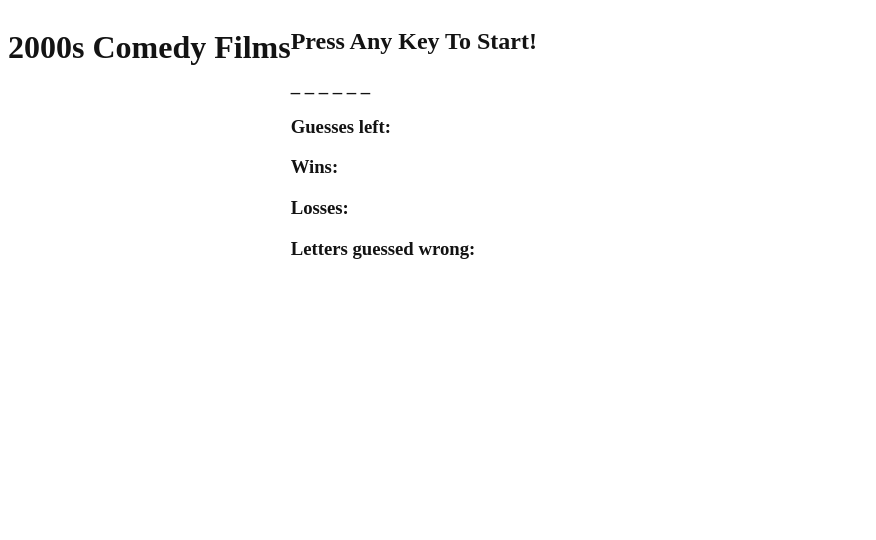
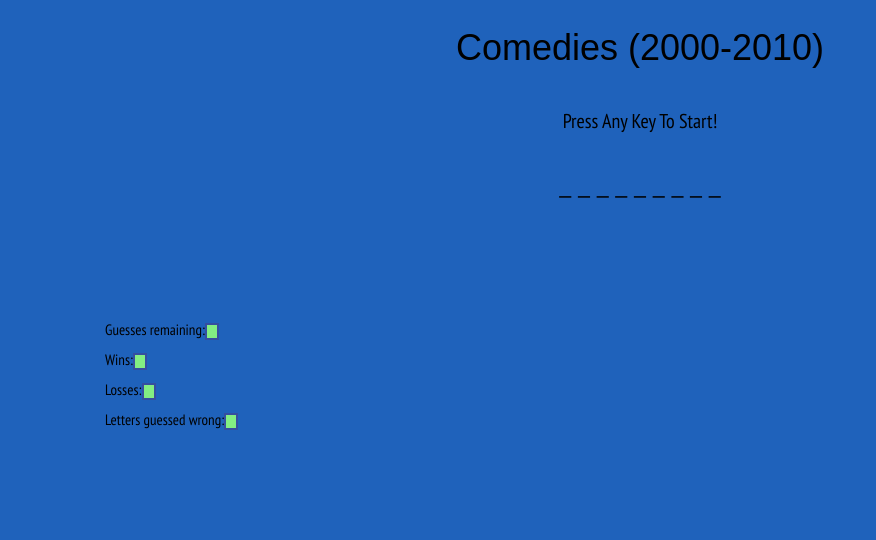
Before and after one commit to jsilver88/Word-Guess-Game, a plain HTML site: page index.html in a window 1280 px wide. Shown: the whole page, without its empty margins (0-876 px from the left). Drawn offline with Linux system fonts and the light colour scheme; a web font is replaced by a local one.

Commit message:
when user presses a key it starts game. user uses keyboard to guess each letter.

```diff
--- a/assets/css/reset.css
+++ b/assets/css/reset.css
@@ -0,0 +1,48 @@
+/* http://meyerweb.com/eric/tools/css/reset/
+   v2.0 | 20110126
+   License: none (public domain)
+*/
+
+html, body, div, span, applet, object, iframe,
+h1, h2, h3, h4, h5, h6, p, blockquote, pre,
+a, abbr, acronym, address, big, cite, code,
+del, dfn, em, img, ins, kbd, q, s, samp,
+small, strike, strong, sub, sup, tt, var,
+b, u, i, center,
+dl, dt, dd, ol, ul, li,
+fieldset, form, label, legend,
+table, caption, tbody, tfoot, thead, tr, th, td,
+article, aside, canvas, details, embed,
+figure, figcaption, footer, header, hgroup,
+menu, nav, output, ruby, section, summary,
+time, mark, audio, video {
+	margin: 0;
+	padding: 0;
+	border: 0;
+	font-size: 100%;
+	font: inherit;
+	vertical-align: baseline;
+}
+/* HTML5 display-role reset for older browsers */
+article, aside, details, figcaption, figure,
+footer, header, hgroup, menu, nav, section {
+	display: block;
+}
+body {
+	line-height: 1;
+}
+ol, ul {
+	list-style: none;
+}
+blockquote, q {
+	quotes: none;
+}
+blockquote:before, blockquote:after,
+q:before, q:after {
+	content: '';
+	content: none;
+}
+table {
+	border-collapse: collapse;
+	border-spacing: 0;
+}
--- a/assets/css/style.css
+++ b/assets/css/style.css
@@ -1,16 +1,55 @@
 
 body {
-    background-image: url();
-    background-repeat: no-repeat;
-    background-size: 100%;
-    height: 100vh;
-    color: #131313;
-    display: flex;
+
+    background-color: rgb(31, 98, 187);
+    width:100%;
 }
+
 .container {
-    margin: auto;
+    margin: 5px 25px 5px 25px;
     text-align: center;
 }
-#currentWord {
-    letter-spacing: 10px;
+h1 {
+    font-size: 36px;
+    text-align: center;
+    margin: 10px 25px 0 25px;
+    padding: 20px;
+    font-family: 'Lacquer', Arial, Helvetica, sans-serif ;
 }
+
+h2 {
+    font-family:'PT Sans Narrow', Cambria, Cochin, Georgia, Times, 'Times New Roman', serif;
+    font-size: 20px;
+    padding: 20px;
+}
+
+.tracker {
+    font-family: 'PT Sans Narrow', Arial, Helvetica, sans-serif;
+    font-size: 15px;
+    padding: 5px;
+    margin-bottom: 5px;
+
+}
+
+span {
+    border: solid 2px rgb(53, 78, 160);
+    padding-left:5px;
+    padding-right: 5px;
+    background-color: rgb(131, 238, 131);
+    font-size: 10px;
+}
+
+#score {
+    padding: 100px;
+    box-sizing: border-box;
+    width: 100%;
+}
+
+#guess-word {
+    font-family: Georgia, 'Times New Roman', Times, serif;
+    font-size: 26px;
+    text-align: center;
+    margin-top: 20px;
+    margin-bottom: 20px;
+
+}
--- a/assets/javascript/game.js
+++ b/assets/javascript/game.js
@@ -1,28 +1,114 @@
-var words = ["hangover", "40 yeard old virgin", "superbad", "step brothers", "anchorman", "dodgeball", "wedding crashers", "old school", "elf", "tropic thunder", "mean girls", "meet the parents", "napoleon dynamite", "knocked up", "school of rock", "zoolander", "bruce almighty", "pineapple express", "forgetting sarah marshall","super troopers"]
+var movies = ["hangover", "superbad", "step brothers", "anchorman", "dodgeball", "wedding crashers", "old school", "elf", "tropic thunder", "mean girls", "meet the parents", "napoleon dynamite", "knocked up", "school of rock", "zoolander", "bruce almighty", "pineapple express", "forgetting sarah marshall","super troopers"]
 
 
 
-var randomWord = "";
-var wordLetters = []
-var blanks = 0;
-var blanksAndCorrect = [];
+var randomMovie = "";
+var letters = []
+var blankWord = "";
+var blankWordCorrect = [];
 var guessWrong = [];
 var wins = 0;
 var losses = 0;
 const guessesRemaining = 10;
 
-// Game start
+// START GAME!
 
-var game = () =>{
-    randomWord = words[Math.floor(Math.random() * words.length)];
 
-    wordLetters = randomWord.split("");
+let chooseWord = () =>{
+    randomMovie = movies[Math.floor(Math.random() * movies.length)];
 
-    blanks = wordLetters.length;
+}
 
-    for (var i = 0; i < blanks; i++){
-        blanksAndCorrect.push("_");
+let generateUserGuess = () =>{
+    letters = randomMovie.split("");
+    // stores length of the blank word
+    blankWord = letters.length;
+    // created loop to generate _ for every letter
+    for (var i = 0; i < blankWord; i++){
+        if(blankWord[i] === " "){
+            blankWordCorrect.push(" ");
+
+        } else {
+            blankWordCorrect.push("_");
+
+        }
     }
+
+}
+
+let updateUserGuess = () =>{
+    document.getElementById("guess-word").innerHTML = " " + blankWordCorrect.join(" ");
+
+}
+
+let addKeyListener = () =>{
+    document.addEventListener("keydown", handleUserGuess)
+}
+let game = () =>{
+
+    chooseWord();
+    generateUserGuess();
+    updateUserGuess();
+    addKeyListener();
 
 
 }
+
+function handleUserGuess(event){
+    console.log(event.key)
+    let currentGuess = event.key
+    for (var i = 0; i < randomMovie.length; i++){
+        if (currentGuess === randomMovie[i]){
+            console.log("correct.");
+            console.log(randomMovie);
+            handleCorrectGuess(i, currentGuess)
+        } else {
+            console.log("incorrect.");
+            // handle incorrect guess
+        }
+    }
+    updateUserGuess();
+}
+
+let handleCorrectGuess = (index, userGuess) =>{
+    for (var i = 0; i < blankWordCorrect.length; i++){
+        if (i === index){
+            blankWordCorrect[i] = userGuess
+        }
+    }
+}
+
+const reset = () => {
+    guessesRemaining = 10;
+    guessWrong = [];
+    blanksWordCorrect = [];
+    game ()
+}
+
+game();
+
+/**
+ * HTML elements: Wins, losses, user guess, guesses remaining, letters already guessed
+ *
+ * Start game button
+ * On click:
+ * Add keyup eventlistener
+ * Choose a random word from array of available words
+ *  wordBank, word, userGuess
+ * Generate a string of _ _ based on the amount of letters in the word
+ *  for loop append _ for each character in the 'word' variable
+ * Render _ _ string on the guess page for user to see
+ *  append value of userGuess to HTML
+ *
+ * After user presses a key
+ *
+ * Check to see if guessed letter is in answer string
+ * In a for loop, check each letter
+ * Does current letter = user guess
+ * If true: At the index of a match, we convert _ into letter that is guessed.
+ * If false: push letter into guessed wrong and decrease guesses remaining by 1
+ * Check for win or lose
+ *
+ * Win all letters in the word game is over
+ * Lose when guesses remaining reaches 0
+ */
--- a/index.html
+++ b/index.html
@@ -6,15 +6,16 @@
     <meta name="viewport" content="width=device-width, initial-scale=1.0">
     <title>Word Guess Game</title>
 
-
+    <link rel="stylesheet" href="assets/css/reset.css">
     <link rel="stylesheet" href="assets/css/style.css">
+    <link href="https://fonts.googleapis.com/css?family=Lacquer|PT+Sans+Narrow&display=swap" rel="stylesheet">
 
 
 </head>
 
 <body>
     <div class="heading">
-        <h1>2000s Comedy Films</h1>
+        <h1>Comedies (2000-2010)</h1>
     </div>
 
     <div class="main-section">
@@ -24,12 +25,12 @@
         </div>
 
             <div>
-                <h3 id="guess-word">_ _ _ _ _ _</h3>
+                <h3 id="guess-word"></h3>
             </div>
             <div id="score">
                 <div class="tracker">
-                <h3>Guesses left:
-                    <span id="guessesremaining"></span>
+                <h3>Guesses remaining:
+                    <span id="guesses-remaining"></span>
                 </h3>
                 </div>
 
```
Also changed, not shown: assets/images/40yrold.jpeg (deleted), assets/images/hangover.jpeg (added).
